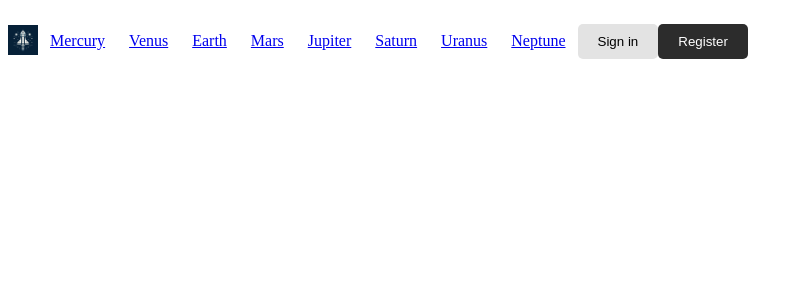
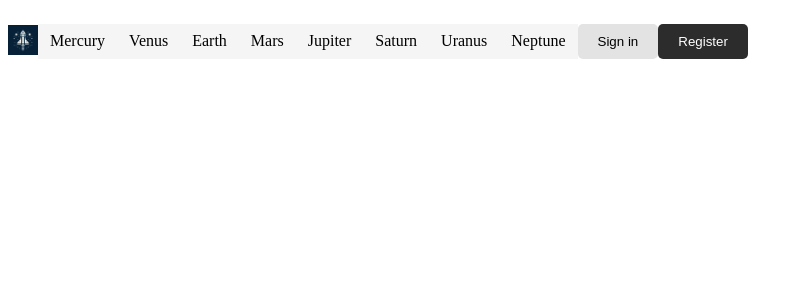
Before and after one commit to SheepEatLion/voyagers-dream, a React (Create React App) app: page / in a window 1280 px wide. Shown: the top 300 px of the page, without its empty margins (0-803 px from the left). Built offline with nearby package versions, Linux system fonts and the light colour scheme.

Commit message:
feat: add css to link tag

```diff
--- a/src/NavBar.js
+++ b/src/NavBar.js
@@ -12,14 +12,14 @@ const NavBar = () => {
           <img src={homeImage} alt={"home"} className={styles.home_link}/>
         </Link>
         <ul className={styles.navbar_ul}>
-          <li className={styles.navbar_li}><Link to="/mercury">Mercury</Link></li>
-          <li className={styles.navbar_li}><Link to="/venus">Venus</Link></li>
-          <li className={styles.navbar_li}><Link to="/earth">Earth</Link></li>
-          <li className={styles.navbar_li}><Link to="/mars">Mars</Link></li>
-          <li className={styles.navbar_li}><Link to="/jupiter">Jupiter</Link></li>
-          <li className={styles.navbar_li}><Link to="/saturn">Saturn</Link></li>
-          <li className={styles.navbar_li}><Link to="/uranus">Uranus</Link></li>
-          <li className={styles.navbar_li}><Link to="/neptune">Neptune</Link></li>
+          <li className={styles.navbar_li}><Link to="/mercury" className={styles.nav_link}>Mercury</Link></li>
+          <li className={styles.navbar_li}><Link to="/venus" className={styles.nav_link}>Venus</Link></li>
+          <li className={styles.navbar_li}><Link to="/earth" className={styles.nav_link}>Earth</Link></li>
+          <li className={styles.navbar_li}><Link to="/mars" className={styles.nav_link}>Mars</Link></li>
+          <li className={styles.navbar_li}><Link to="/jupiter" className={styles.nav_link}>Jupiter</Link></li>
+          <li className={styles.navbar_li}><Link to="/saturn" className={styles.nav_link}>Saturn</Link></li>
+          <li className={styles.navbar_li}><Link to="/uranus" className={styles.nav_link}>Uranus</Link></li>
+          <li className={styles.navbar_li}><Link to="/neptune" className={styles.nav_link}>Neptune</Link></li>
           <Button text={"Sign in"} type={"light"}></Button>
           <Button text={"Register"} type={"dark"}></Button>
         </ul>
--- a/src/NavBar.module.css
+++ b/src/NavBar.module.css
@@ -7,10 +7,15 @@
 }
 
 .navbar_li {
-  flex: none;
-  order: 0;
-  flex-grow: 0;
+  text-align: center;
+  background-color: #F5F5F5;
   padding: 8px 12px;
+}
+
+.nav_link {
+  text-decoration: none;
+  color: inherit;
+  font-family: inherit;
 }
 
 .home_link {
```
